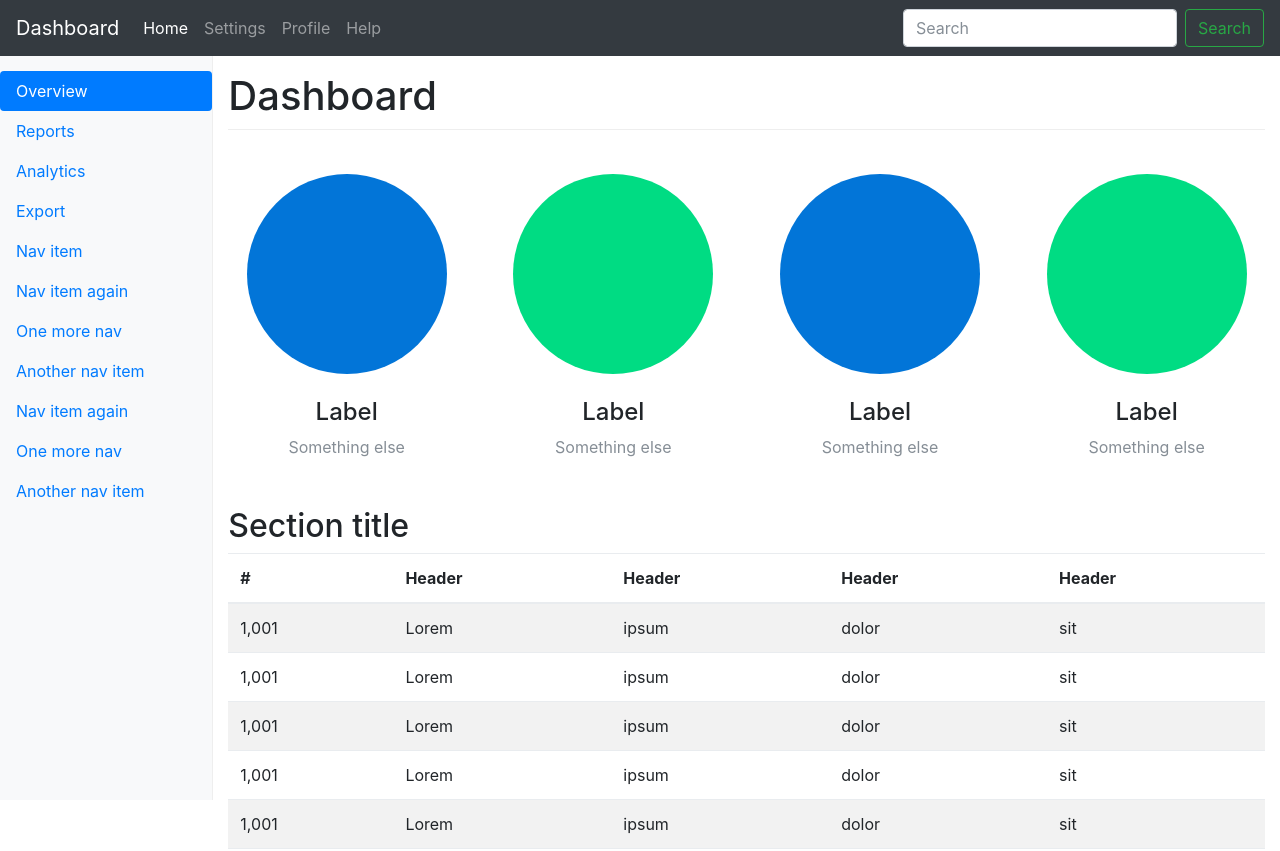
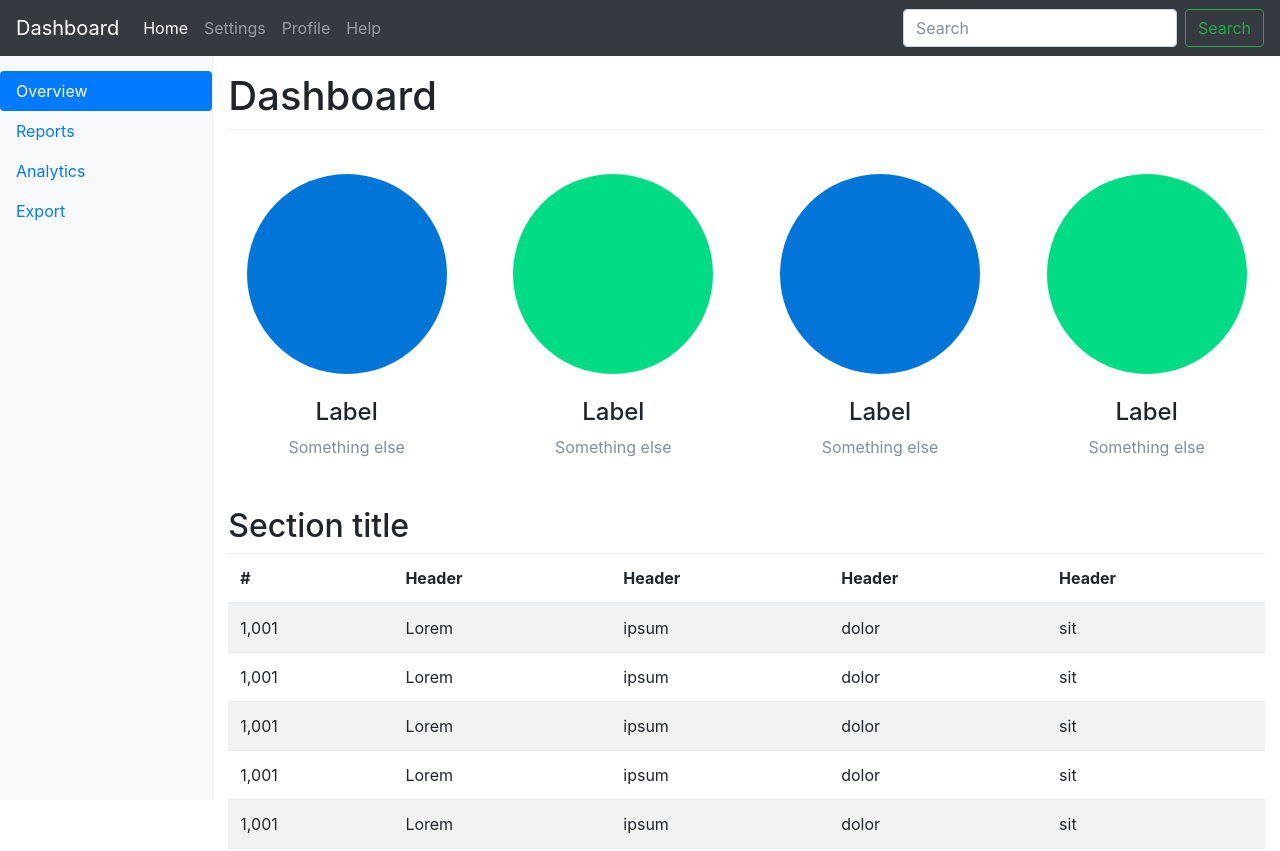
Before and after one commit to echorohit/react-nursery, a React app: page / in a window 1280 px wide. Shown: the top 851 px of the page. Built offline with nearby package versions, Linux system fonts and the light colour scheme.

Commit message:
Changes Completed

```diff
--- a/client/components/Header.jsx
+++ b/client/components/Header.jsx
@@ -1,4 +1,5 @@
 import React from 'react';
+import HeaderNav from './subcomponents/HeaderNav.jsx';
 export default class Header extends React.Component {
     render(){
         return (
@@ -9,20 +10,7 @@ export default class Header extends React.Component {
                     <span className="navbar-toggler-icon"></span>
                     </button>
                     <div className="collapse navbar-collapse" id="navbarsExampleDefault">
-                    <ul className="navbar-nav mr-auto">
-                        <li className="nav-item active">
-                        <a className="nav-link" href="#">Home <span className="sr-only">(current)</span></a>
-                        </li>
-                        <li className="nav-item">
-                        <a className="nav-link" href="#">Settings</a>
-                        </li>
-                        <li className="nav-item">
-                        <a className="nav-link" href="#">Profile</a>
-                        </li>
-                        <li className="nav-item">
-                        <a className="nav-link" href="#">Help</a>
-                        </li>
-                    </ul>
+                       <HeaderNav/>
                     <form className="form-inline mt-2 mt-md-0">
                         <input className="form-control mr-sm-2" type="text" placeholder="Search" aria-label="Search" />
                         <button className="btn btn-outline-success my-2 my-sm-0" type="submit">Search</button>
--- a/client/components/Sidebar.jsx
+++ b/client/components/Sidebar.jsx
@@ -1,62 +1,11 @@
 import React from 'react';
-const sidebar={
-    position: 'fixed',
-    top: '51px',
-    bottom: '0',
-    left: '0',
-    zIndex: '1000',
-    padding: '20px 0',
-    overflowX: 'hidden',
-    overflowY: 'auto', /* Scrollable contents if viewport is shorter than content. */
-    borderRight: '1px solid #eee',
-}
+import SidebarNav from './subcomponents/SidebarNav.jsx';
+
 
 export default class Sidebar extends React.Component {
     render(){
         return (
-            <nav className="col-sm-3 col-md-2 d-none d-sm-block bg-light" style={sidebar}>
-                <ul className="nav nav-pills flex-column">
-                    <li className="nav-item">
-                    <a className="nav-link active" href="#">Overview <span className="sr-only">(current)</span></a>
-                    </li>
-                    <li className="nav-item">
-                    <a className="nav-link" href="#">Reports</a>
-                    </li>
-                    <li className="nav-item">
-                    <a className="nav-link" href="#">Analytics</a>
-                    </li>
-                    <li className="nav-item">
-                    <a className="nav-link" href="#">Export</a>
-                    </li>
-                </ul>
-
-                <ul className="nav nav-pills flex-column">
-                    <li className="nav-item">
-                    <a className="nav-link" href="#">Nav item</a>
-                    </li>
-                    <li className="nav-item">
-                    <a className="nav-link" href="#">Nav item again</a>
-                    </li>
-                    <li className="nav-item">
-                    <a className="nav-link" href="#">One more nav</a>
-                    </li>
-                    <li className="nav-item">
-                    <a className="nav-link" href="#">Another nav item</a>
-                    </li>
-                </ul>
-
-                <ul className="nav nav-pills flex-column">
-                    <li className="nav-item">
-                    <a className="nav-link" href="#">Nav item again</a>
-                    </li>
-                    <li className="nav-item">
-                    <a className="nav-link" href="#">One more nav</a>
-                    </li>
-                    <li className="nav-item">
-                    <a className="nav-link" href="#">Another nav item</a>
-                    </li>
-                </ul>
-            </nav>
+            <SidebarNav/>
         );
     }
 }
--- /dev/null
+++ b/client/components/subcomponents/HeaderNav.jsx
@@ -0,0 +1,21 @@
+import React from 'react';
+export default class HeaderNav extends React.Component {
+    render(){
+        return (
+            <ul className="navbar-nav mr-auto">
+            <li className="nav-item active">
+                <a className="nav-link" href="#">Home <span className="sr-only">(current)</span></a>
+            </li>
+            <li className="nav-item">
+                <a className="nav-link" href="#">Settings</a>
+            </li>
+            <li className="nav-item">
+                <a className="nav-link" href="#">Profile</a>
+            </li>
+            <li className="nav-item">
+                <a className="nav-link" href="#">Help</a>
+            </li>
+            </ul>
+        );
+    }
+}
--- /dev/null
+++ b/client/components/subcomponents/SidebarNav.jsx
@@ -0,0 +1,35 @@
+import React from 'react';
+const sidebar={
+    position: 'fixed',
+    top: '51px',
+    bottom: '0',
+    left: '0',
+    zIndex: '1000',
+    padding: '20px 0',
+    overflowX: 'hidden',
+    overflowY: 'auto', /* Scrollable contents if viewport is shorter than content. */
+    borderRight: '1px solid #eee',
+}
+export default class HeaderNav extends React.Component {
+    render(){
+        return (
+            <nav className="col-sm-3 col-md-2 d-none d-sm-block bg-light" style={sidebar}>
+        <ul className="nav nav-pills flex-column">
+            <li className="nav-item">
+                <a className="nav-link active" href="#">Overview <span className="sr-only">(current)</span></a>
+                </li>
+                <li className="nav-item">
+                <a className="nav-link" href="#">Reports</a>
+                </li>
+                <li className="nav-item">
+                <a className="nav-link" href="#">Analytics</a>
+                </li>
+                <li className="nav-item">
+                <a className="nav-link" href="#">Export</a>
+            </li>
+        </ul>
+
+        </nav>
+        );
+    }
+}
```
Also changed, not shown: .babelrc, client/App.jsx (line endings or trailing spaces), client/index.html (line endings or trailing spaces), webpack.config.js (line endings or trailing spaces).
